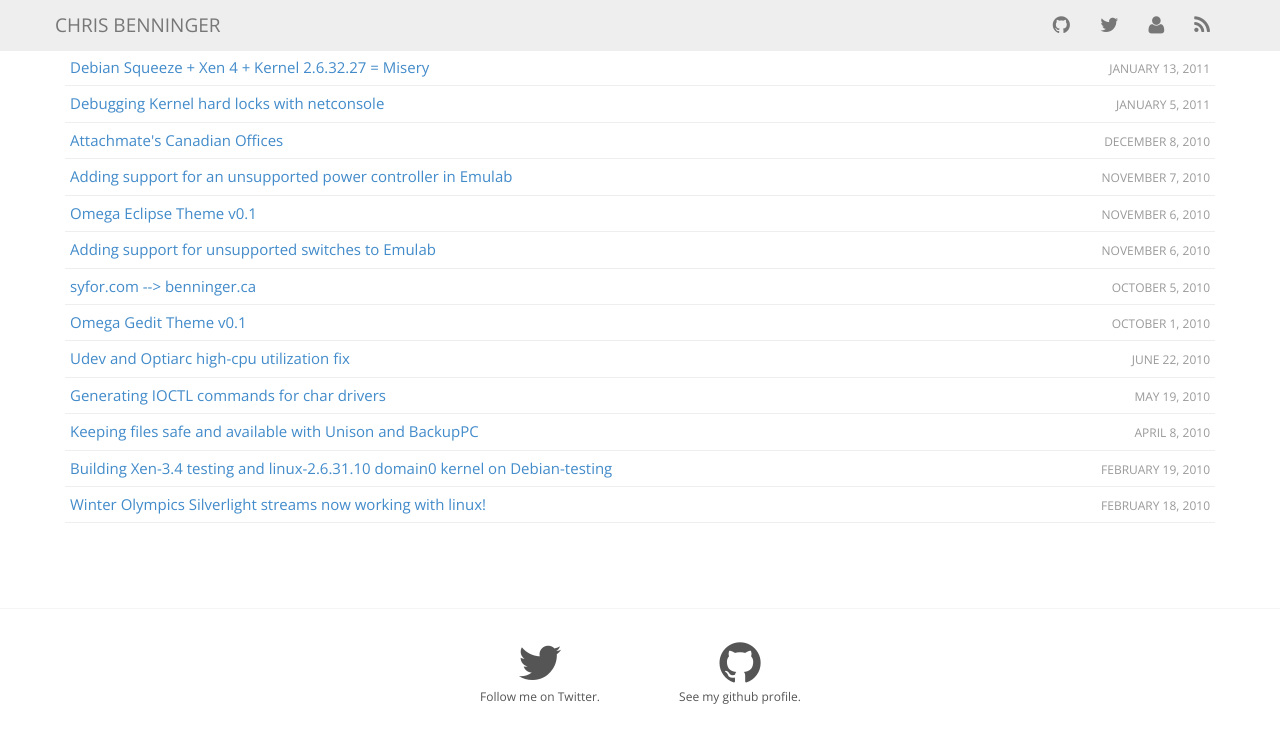
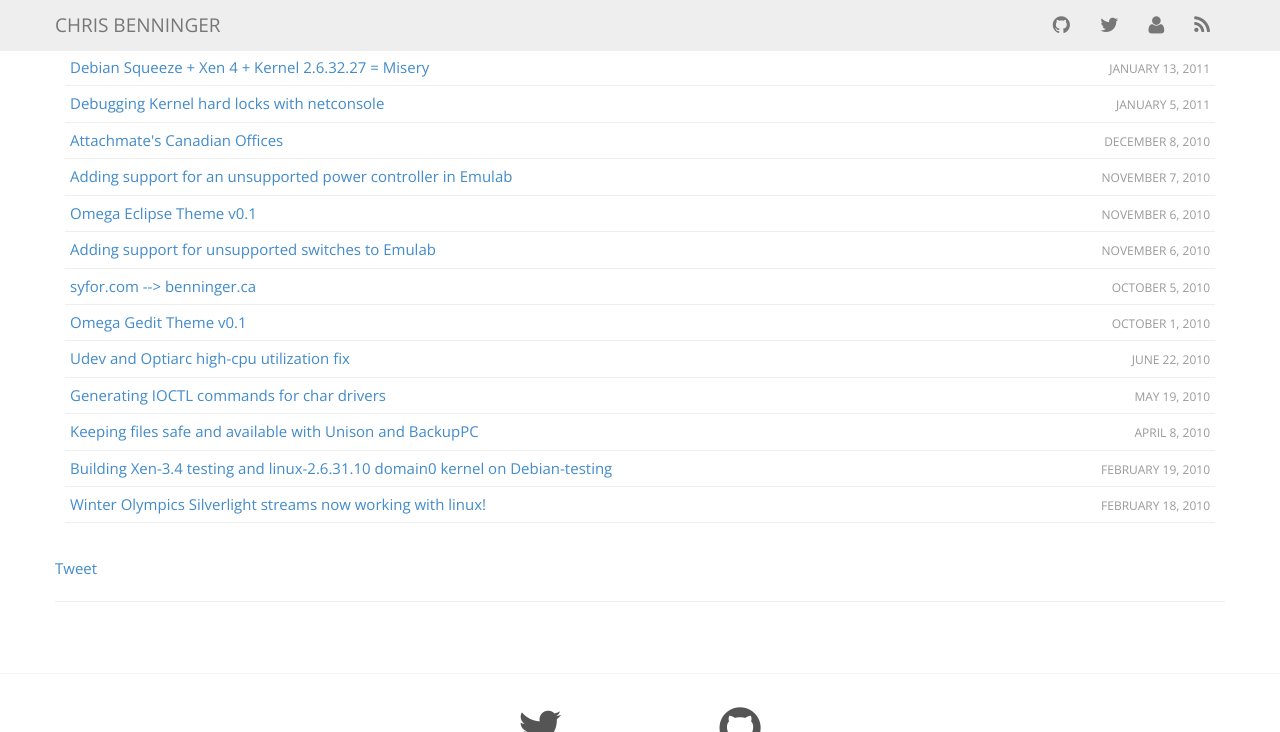
Before and after one commit to cbenning/cbenning.github.io, a Jekyll site: the page built from index.html, in a window 1280 px wide and 900 px high, scrolled down 527 px, cut to the strip 0-732 px from the top of the window. Built offline with Jekyll 4.4.1, drawn with Linux system fonts in a browser that asks for light colours; nearby versions of some CDN libraries; Markdown is read by kramdown in place of the engine named in the settings; comment, search, counter and statistics services are not loaded.

Commit message:
Adding comments to pages

```diff
--- a/_layouts/layout.html
+++ b/_layouts/layout.html
@@ -82,7 +82,14 @@
 
   <div class="container">
     {{ content }}
+    <div class="pull"></div>
+    {% include twitter.html %}
+    <hr>
+    {% if page.comments %}
+    {% include disqus.html %}
+    {% endif %}
   </div>
+
 
   <div id="footer" class="hidden-print">
     <section class="meta">
```
